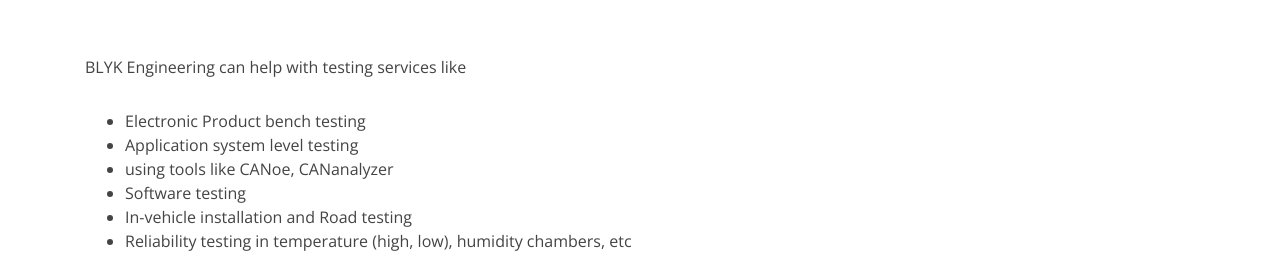
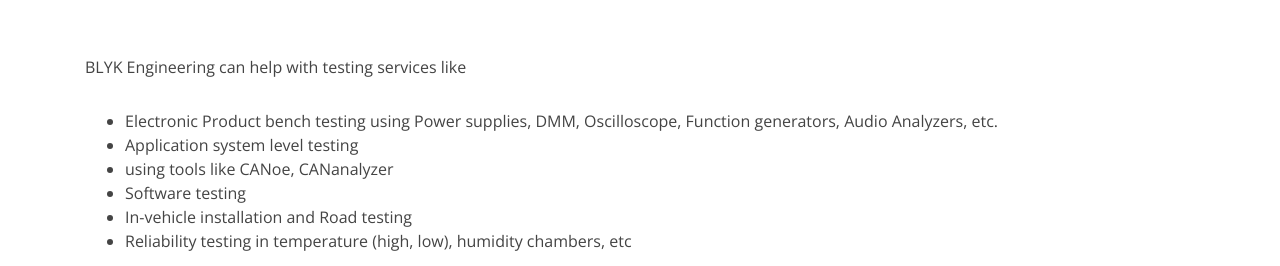
Before and after one commit to RahulNagalla/RahulNagalla.github.io, a plain HTML site: page services/testing.html in a window 1280 px wide. Shown: the part 512-778 px from the top of the page. Drawn offline with nearby package versions, Linux system fonts and the light colour scheme.

Commit message:
Update testing.html

```diff
--- a/services/testing.html
+++ b/services/testing.html
@@ -85,12 +85,12 @@
      <p class="cont">
        <p id="testp">BLYK Engineering can help with testing services like</p>
        <ul>
-         <li>Electronic Product bench testing</li>
-         <li>Application system level testing</li>
+         <li>Electronic Product bench testing using Power supplies, DMM, Oscilloscope, Function generators, Audio Analyzers, etc. </li>
+         <li>Application system level testing </li>
          <li>using tools like CANoe, CANanalyzer</li>
-         <li>Software testing</li>
-         <li>In-vehicle installation and Road testing</li>
-         <li>Reliability testing in temperature (high, low), humidity chambers, etc</li>
+         <li>Software testing </li>
+         <li>In-vehicle installation and Road testing </li>
+         <li>Reliability testing in temperature (high, low), humidity chambers, etc </li>
        </ul>
        <p>If you have any testing requirements please contact us for further discussion.</p>
       </p>
```
